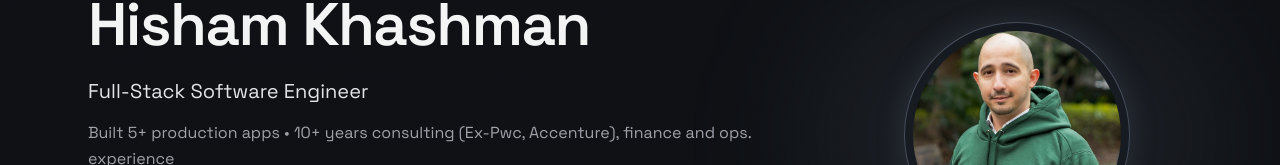
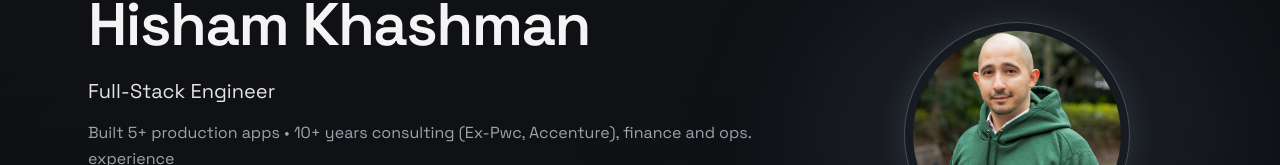
Before and after one commit to Hishamkhashman1/portfolio, a Next.js app: page / in a window 1280 px wide. Shown: the part 177-342 px from the top of the page. Built offline with nearby package versions, Linux system fonts and the light colour scheme.

Commit message:
more updates

```diff
--- a/data/profile.ts
+++ b/data/profile.ts
@@ -1,7 +1,7 @@
 export const profile = {
   name: "Hisham Khashman",
   // greeting: "Hola! · お疲れ様です！ · مرحبًا",
-  title: "Full-Stack Software Engineer",
+  title: "Full-Stack Engineer",
   summary:
     "Built 5+ production apps • 10+ years consulting (Ex-Pwc, Accenture), finance and ops. experience",
   stack: ["Python", "Ruby on Rails", "JavaScript", "SQL", "Machine Learning","Linux"],
```
